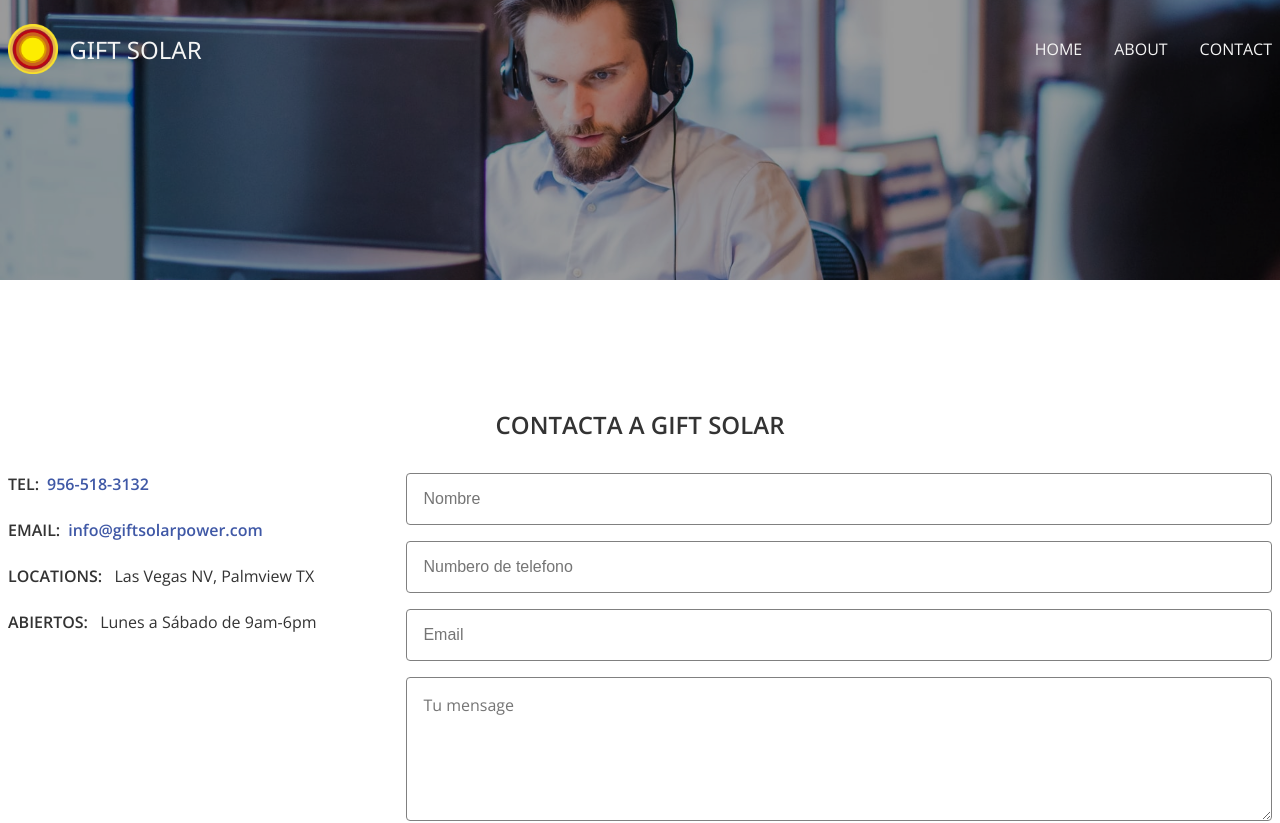
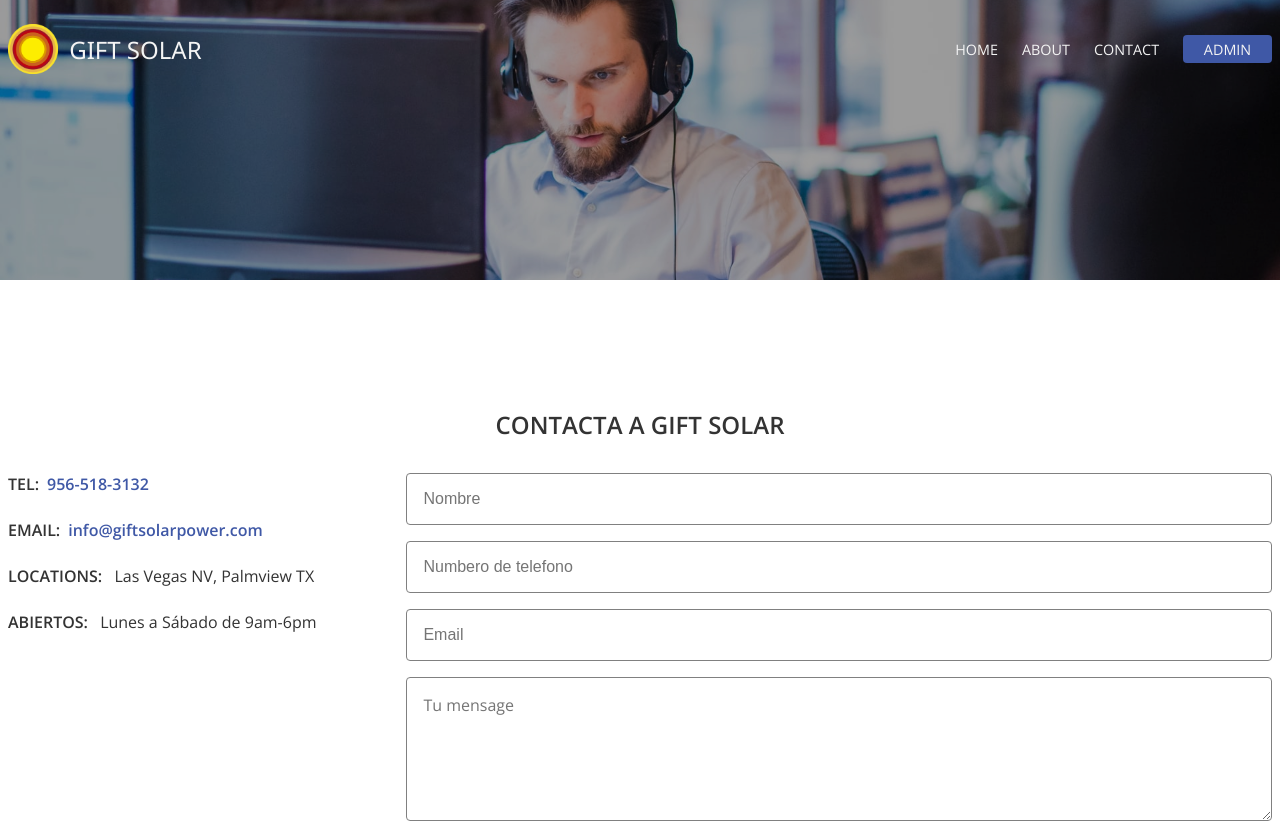
Before and after one commit to anthonyamaro15/gift-solar, a React (Create React App) app: page /contact in a window 1280 px wide. Shown: the top 823 px of the page. Built offline with nearby package versions, Linux system fonts and the light colour scheme.

Commit message:
adding admin login

```diff
--- /dev/null
+++ b/src/components/MarketingPage/AdminLogin.js
@@ -0,0 +1,35 @@
+import React, { useState } from "react";
+import "react-responsive-modal/styles.css";
+import { Modal } from "react-responsive-modal";
+
+const AdminLogin = () => {
+  const [open, setOpen] = useState(false);
+  return (
+    <div className="AdminLogin">
+      <button onClick={() => setOpen(true)}>admin</button>
+      <Modal open={open} onClose={() => setOpen(false)}>
+        <div className="inner-modal">
+          <h2 className="h2">Admin Login</h2>
+          <form className="form-login">
+            <p>
+              <label htmlFor="firstName">
+                First name
+                <input type="text" />
+              </label>
+            </p>
+            <p>
+              <label htmlFor="lastName">
+                Last name
+                <input type="text" />
+              </label>
+            </p>
+            <button>test</button>
+            <input type="submit" value="Submit" />
+          </form>
+        </div>
+      </Modal>
+    </div>
+  );
+};
+
+export default AdminLogin;
--- a/src/components/MarketingPage/Navbar.js
+++ b/src/components/MarketingPage/Navbar.js
@@ -2,6 +2,7 @@ import React, { useState, useEffect } from "react";
 import { Link, NavLink } from "react-router-dom";
 import logo from "../../imgs/logo1.png";
 import { Link as SmothLink } from "react-scroll";
+import AdminLogin from "./AdminLogin";
 
 const Navbar = () => {
   const [scrolling, setScrolling] = useState(false);
@@ -40,6 +41,14 @@ const Navbar = () => {
           <NavLink to="/contact" exact activeClassName="active">
             contact
           </NavLink>
+          {/**
+          <NavLink to="/login" exact activeClassName="active">
+            admin
+          </NavLink>
+         */}
+          <div className="btn-login">
+            <AdminLogin />
+          </div>
         </nav>
       </div>
     </div>
--- a/src/index.scss
+++ b/src/index.scss
@@ -12,3 +12,4 @@
 
 @import "./sass/contact-header";
 @import "./sass/contact-content";
+@import "./sass/adminLogin";
--- a/src/sass/_about-header.scss
+++ b/src/sass/_about-header.scss
@@ -13,10 +13,10 @@
     position: absolute;
     top: 0;
     left: 0;
-    background: url("../imgs/header2.jpg");
+    background: url("../imgs/header4.jpg");
     background-repeat: no-repeat;
     background-size: cover;
-    background-position: center;
+    //  background-position: bottom;
     z-index: -1;
     //  backdrop-filter: blur(20px);
     //  filter: blur(3px);
--- /dev/null
+++ b/src/sass/_adminLogin.scss
@@ -0,0 +1,23 @@
+.btn-login {
+  .AdminLogin {
+    button {
+      padding: 0.3rem 1.3rem;
+      font-size: 0.9rem;
+      text-transform: uppercase;
+      font-weight: 300;
+      background: #3f58a6;
+      color: #f4f4f4;
+      border: none;
+      cursor: pointer;
+    }
+
+    .inner-modal {
+      h2 {
+        color: red;
+      }
+      form {
+        border: 1px solid blue;
+      }
+    }
+  }
+}
--- a/src/sass/_contact-content.scss
+++ b/src/sass/_contact-content.scss
@@ -69,6 +69,7 @@
               font-family: "Open Sans", sans-serif;
               border-radius: 4px;
               border: 1px solid grey;
+              margin-bottom: 1rem;
             }
 
             .empty {
@@ -79,6 +80,7 @@
           button {
             font-size: 0.9rem;
             border-radius: 4px;
+            margin-top: -0.1rem;
           }
         }
       }
@@ -104,7 +106,8 @@
 //   }
 // }
 .phone-appoinment {
-  // border: 1px solid red;
+  //   border: 1px solid red;
+  margin-top: 1rem;
   h3 {
     text-transform: uppercase;
   }
@@ -113,7 +116,8 @@
     display: flex;
     justify-content: space-between;
     form {
-      //  border: 1px solid red;
+      // border: 1px solid red;
+      margin-top: -1.5rem;
       width: 70%;
 
       //   margin: 0 auto;
--- a/src/sass/_global.scss
+++ b/src/sass/_global.scss
@@ -1,4 +1,4 @@
-@import url("https://fonts.googleapis.com/css2?family=Inconsolata:wght@400;600&family=Lato&family=Noto+Sans:wght@300;400;700&family=Open+Sans:wght@400;600&family=Raleway:wght@400;500&display=swap");
+@import url("https://fonts.googleapis.com/css2?family=Inconsolata:wght@400;600&family=Lato&family=Noto+Sans:wght@300;400;700&family=Open+Sans:wght@300;400;600&family=Raleway:wght@400;500&display=swap");
 
 * {
   box-sizing: border-box;
@@ -50,4 +50,5 @@ input {
 
 button {
   border-radius: 4px;
+  font-family: "Open Sans", sans-serif;
 }
--- a/src/sass/_navbar.scss
+++ b/src/sass/_navbar.scss
@@ -43,14 +43,20 @@
     }
 
     nav {
+      // border: 1px solid blue;
+      display: flex;
+      align-items: center;
       a {
         //   border: 1px solid red;
-        margin-right: 2rem;
+        margin-right: 1.5rem;
         //   padding: 0.4rem;
         //   font-size: 1rem;
+        //   font-weight: 300;
+
         color: #f4f4f4;
         //   font-weight: bold;
         transition: color 0.3s ease;
+        font-size: 0.9rem;
 
         &:hover {
           color: #d0d1d4;
@@ -58,6 +64,10 @@
 
         &:last-child {
           margin-right: 0;
+          //  border: 1px solid red;
+          //  padding: 0.3rem 1.3rem;
+          //  //  font-weight: 300;
+          //  background: #3f58a6;
         }
       }
     }
```
